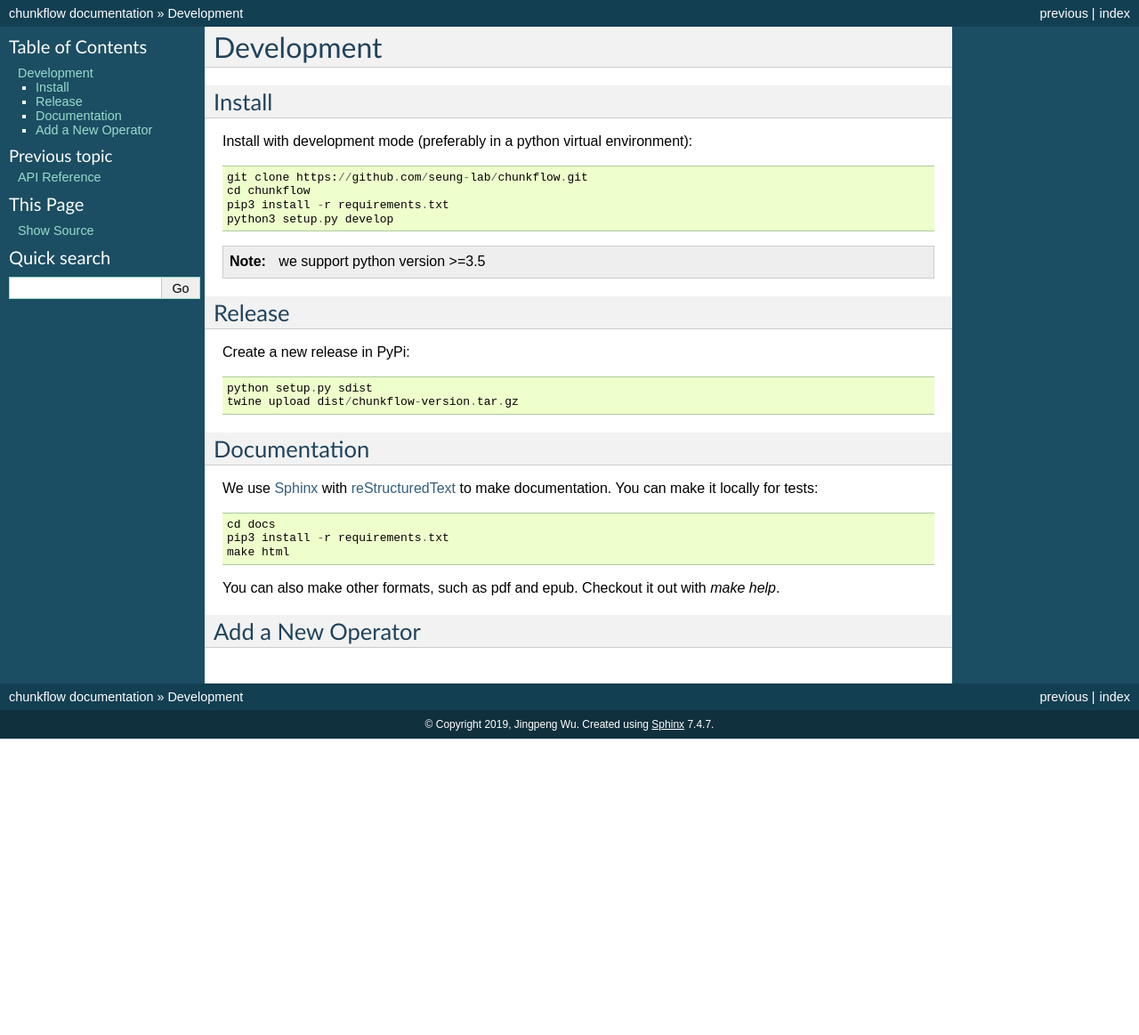
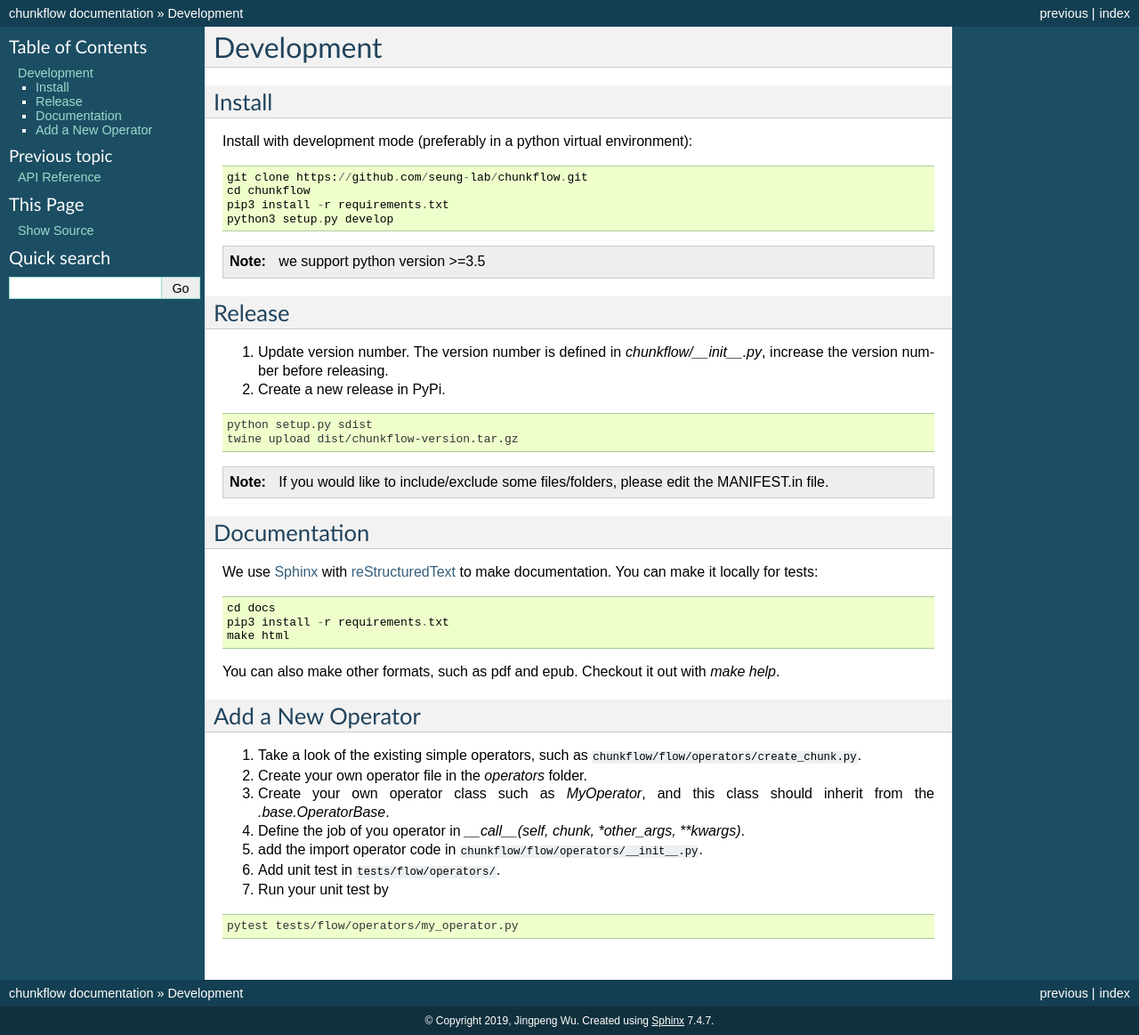
Before and after one commit to seung-lab/chunkflow, a Sphinx documentation site: the page built from docs/source/development.rst, in a window 1280 px wide. Shown: the whole page at 89% size. Built offline with Sphinx 7.4.7, drawn with Linux system fonts in a browser that asks for light colours; before the commit the page ends 900 px from its top, so only the background shows below that.

Commit message:
add MANIFEST.in file; add tutorial for adding a new operator

```diff
--- a/docs/source/development.rst
+++ b/docs/source/development.rst
@@ -18,10 +18,19 @@ Install with development mode (preferably in a python virtual environment)::
 
 Release
 ***********
-Create a new release in PyPi::
+
+#. Update version number. The version number is defined in `chunkflow/__init__.py`, increase the version number before releasing.
+
+#. Create a new release in PyPi.
+
+.. code-block:: console
 
    python setup.py sdist
    twine upload dist/chunkflow-version.tar.gz
+
+.. note::
+
+    If you would like to include/exclude some files/folders, please edit the MANIFEST.in file.
 
 Documentation
 ***************
@@ -38,3 +47,20 @@ You can also make other formats, such as pdf and epub. Checkout it out with `mak
 
 Add a New Operator
 *******************
+#. Take a look of the existing simple operators, such as :file:`chunkflow/flow/operators/create_chunk.py`.
+
+#. Create your own operator file in the `operators` folder.
+
+#. Create your own operator class such as `MyOperator`, and this class should inherit from the `.base.OperatorBase`.
+
+#. Define the job of you operator in `__call__(self, chunk, *other_args, **kwargs)`.
+
+#. add the import operator code in :file:`chunkflow/flow/operators/__init__.py`.
+
+#. Add unit test in :file:`tests/flow/operators/`.
+
+#. Run your unit test by
+
+.. code-block:: console
+
+   pytest tests/flow/operators/my_operator.py
--- a/docs/source/whats_new.rst
+++ b/docs/source/whats_new.rst
@@ -1,7 +1,7 @@
 .. _whats_new:
 
-What's new?
-===========
+What's New?
+############
 
 .. list-table::
    :widths: 7 7 86
```
Also changed, not shown: 1 other file.
